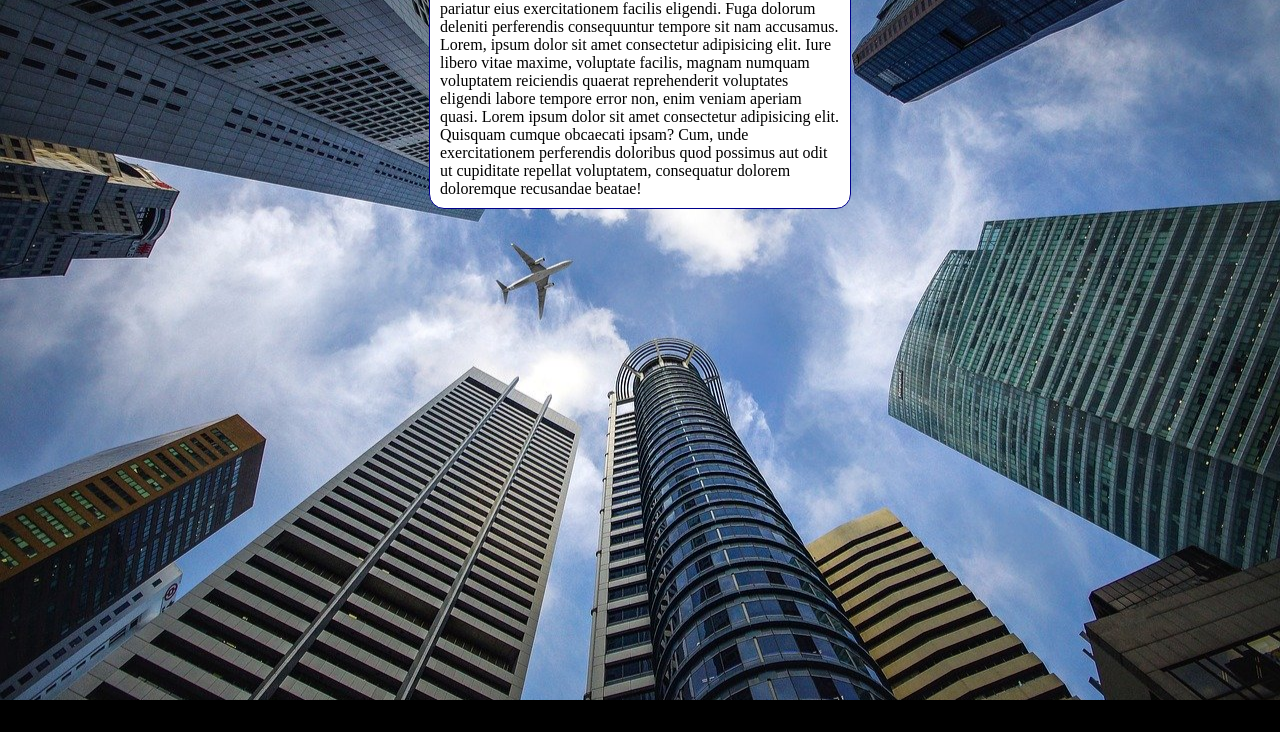
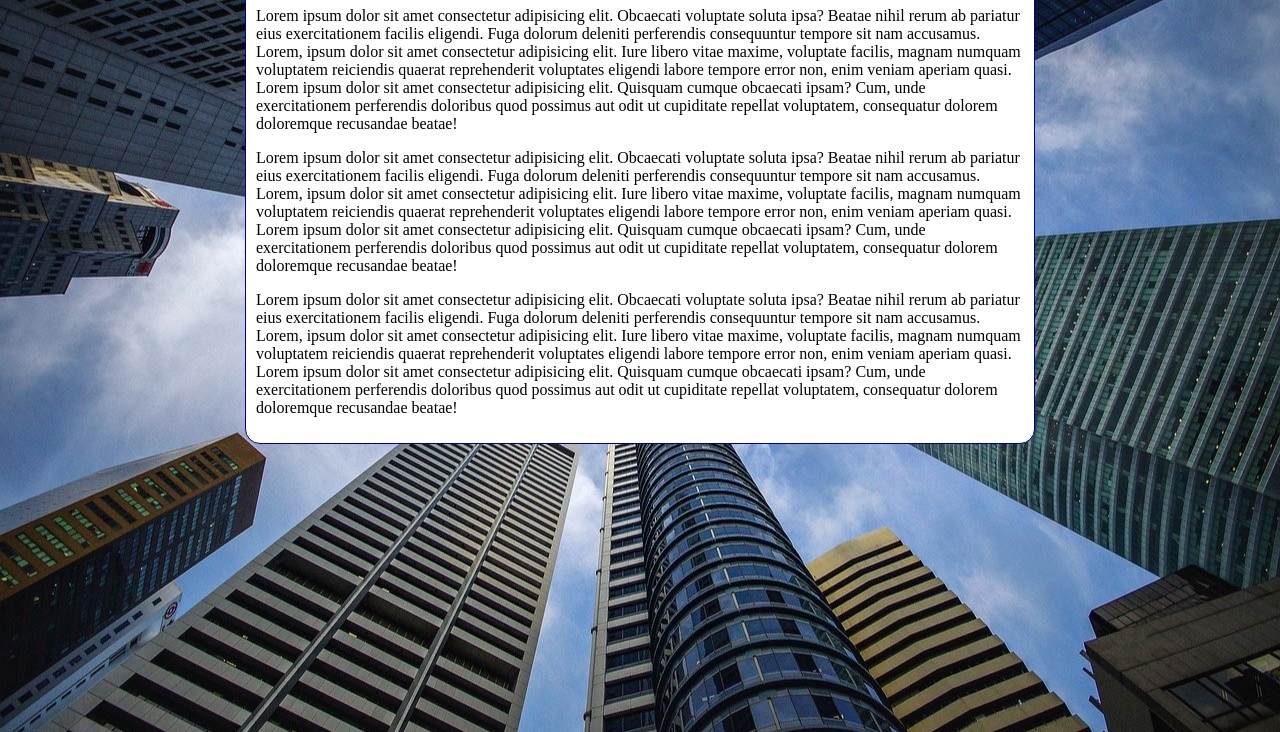
Before and after one commit to Albert-Souza/html-css, a plain HTML site: page exercicios/ex22/fundo006.html in a window 1280 px wide. Shown: the part 100-832 px from the top of the page. Before the commit the page ends 800 px from the top, so only its background shows below. Drawn offline with Linux system fonts and the light colour scheme.

Commit message:
Cap19 A06

```diff
--- a/exercicios/ex22/fundo006.html
+++ b/exercicios/ex22/fundo006.html
@@ -4,27 +4,33 @@
     <meta charset="UTF-8">
     <meta http-equiv="X-UA-Compatible" content="IE=edge">
     <meta name="viewport" content="width=device-width, initial-scale=1.0">
-    <title>Document</title>
+    <title>Fundo fixo da tela</title>
     <style>
-        * {
-            padding: 0;
-            margin: 0;
+        html {
+            margin: 8px 0
         }
 
         body {
-            height: 97.3vh;
+            height: 100vh;
+         /*
             background-color: black;
             background-image: url('images/wallpaper002.jpg');
             background-position: center center;
             background-repeat: no-repeat;
             background-size: cover;
+
+            Shorthand - background
+            color > image > position > repeat > [size] > attachment
+        */
+        background: black url('images/wallpaper002.jpg') center center no-repeat fixed;
         }
 
         main {
             background-color: white;
-            width: 400px;
+            max-width: 60vw;
+            min-width: 300px;
             padding: 10px;
-            margin: 1em auto;
+            margin: auto;
             border: 1px solid darkblue;
             border-radius: 15px;
         }
@@ -34,6 +40,8 @@
     <main>
         <h1>Teste de Imagem de Fundo</h1>
         <p>Lorem ipsum dolor sit amet consectetur adipisicing elit. Obcaecati voluptate soluta ipsa? Beatae nihil rerum ab pariatur eius exercitationem facilis eligendi. Fuga dolorum deleniti perferendis consequuntur tempore sit nam accusamus. Lorem, ipsum dolor sit amet consectetur adipisicing elit. Iure libero vitae maxime, voluptate facilis, magnam numquam voluptatem reiciendis quaerat reprehenderit voluptates eligendi labore tempore error non, enim veniam aperiam quasi. Lorem ipsum dolor sit amet consectetur adipisicing elit. Quisquam cumque obcaecati ipsam? Cum, unde exercitationem perferendis doloribus quod possimus aut odit ut cupiditate repellat voluptatem, consequatur dolorem doloremque recusandae beatae!</p>
+        <p>Lorem ipsum dolor sit amet consectetur adipisicing elit. Obcaecati voluptate soluta ipsa? Beatae nihil rerum ab pariatur eius exercitationem facilis eligendi. Fuga dolorum deleniti perferendis consequuntur tempore sit nam accusamus. Lorem, ipsum dolor sit amet consectetur adipisicing elit. Iure libero vitae maxime, voluptate facilis, magnam numquam voluptatem reiciendis quaerat reprehenderit voluptates eligendi labore tempore error non, enim veniam aperiam quasi. Lorem ipsum dolor sit amet consectetur adipisicing elit. Quisquam cumque obcaecati ipsam? Cum, unde exercitationem perferendis doloribus quod possimus aut odit ut cupiditate repellat voluptatem, consequatur dolorem doloremque recusandae beatae!</p>
+        <p>Lorem ipsum dolor sit amet consectetur adipisicing elit. Obcaecati voluptate soluta ipsa? Beatae nihil rerum ab pariatur eius exercitationem facilis eligendi. Fuga dolorum deleniti perferendis consequuntur tempore sit nam accusamus. Lorem, ipsum dolor sit amet consectetur adipisicing elit. Iure libero vitae maxime, voluptate facilis, magnam numquam voluptatem reiciendis quaerat reprehenderit voluptates eligendi labore tempore error non, enim veniam aperiam quasi. Lorem ipsum dolor sit amet consectetur adipisicing elit. Quisquam cumque obcaecati ipsam? Cum, unde exercitationem perferendis doloribus quod possimus aut odit ut cupiditate repellat voluptatem, consequatur dolorem doloremque recusandae beatae!</p>
     </main>
 </body>
 </html>
```
